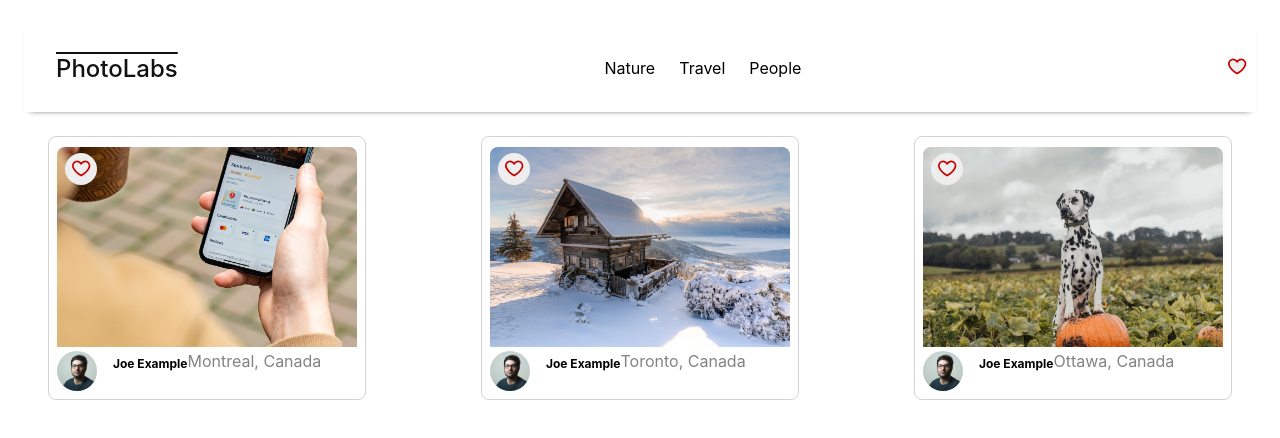
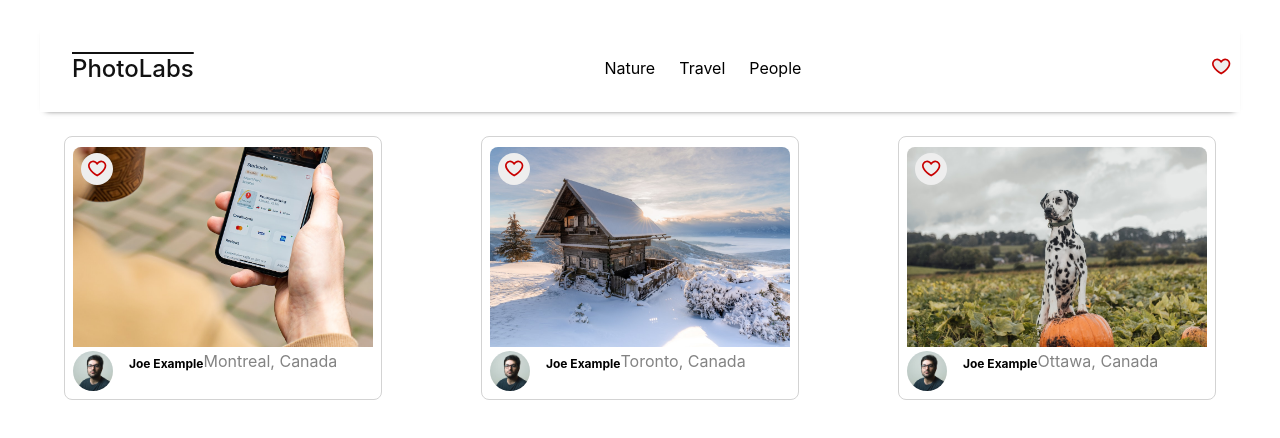
Before and after one commit to Charlisteketee/PhotoLabs, a React (Create React App) app in the folder frontend/: page / in a window 1280 px wide. Shown: the top 438 px of the page. Built offline with nearby package versions, Linux system fonts and the light colour scheme; the HTML template or start-up script is replaced by a standard one.

Commit message:
HomeRoute

```diff
--- a/frontend/src/App.jsx
+++ b/frontend/src/App.jsx
@@ -1,16 +1,12 @@
 import React from 'react';
 
-import PhotoList from './components/PhotoList';
-import TopicList from 'components/TopicList';
-import TopNavigation from 'components/TopNavigationBar';
 import './App.scss';
+import HomeRoute from 'routes/HomeRoute';
 
 const App = () => (
   <div className="App">
     {/* { Array.from(Array(3)).map((_, index) => <PhotoListItem key={index}/>) } */}
-    <TopNavigation />
-    {/* <TopicList /> */}
-    <PhotoList/>
+    <HomeRoute />
   </div>
 )
 
--- a/frontend/src/components/TopNavigationBar.jsx
+++ b/frontend/src/components/TopNavigationBar.jsx
@@ -2,7 +2,6 @@ import React from 'react';
 
 import '../styles/TopNavigationBar.scss'
 import TopicList from './TopicList';
-import FavIcon from './FavIcon';
 import FavBadge from './FavBadge';
 
 const TopNavigation = () => {
--- a/frontend/src/routes/HomeRoute.jsx
+++ b/frontend/src/routes/HomeRoute.jsx
@@ -1,11 +1,14 @@
 import React from 'react';
 
+import TopNavigation from 'components/TopNavigationBar';
+import PhotoList from 'components/PhotoList';
 import '../styles/HomeRoute.scss';
 
 const HomeRoute = () => {
   return (
     <div className="home-route">
-      {/* Insert React */}
+      <TopNavigation />
+      <PhotoList />
     </div>
   );
 };
```
